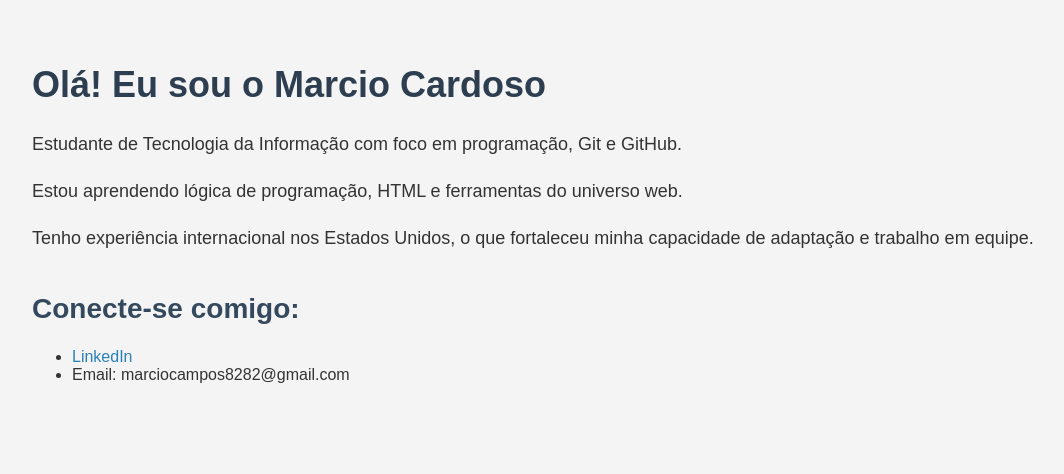
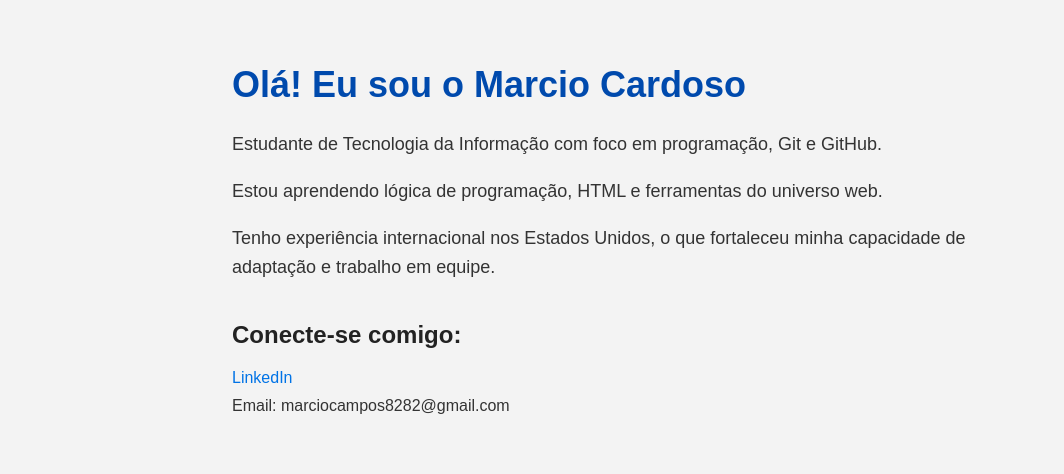
Before and after one commit to Marcio8282/marcio8282-, a plain HTML site: page index.html in a window 1280 px wide. Shown: the whole page, without its empty margins (8-1072 px from the left). Drawn offline with Linux system fonts and the light colour scheme.

Commit message:
Update style.css

```diff
--- a/style.css
+++ b/style.css
@@ -1,19 +1,19 @@
 body {
   font-family: Arial, sans-serif;
-  background-color: #f4f4f4;
+  background-color: #f3f3f3;
   color: #333;
-  margin: 0;
   padding: 40px;
+  max-width: 800px;
+  margin: auto;
 }
 
 h1 {
-  color: #2c3e50;
+  color: #004aad;
   font-size: 36px;
 }
 
 h2 {
-  color: #34495e;
-  font-size: 28px;
+  color: #222;
   margin-top: 40px;
 }
 
@@ -22,8 +22,17 @@ p {
   line-height: 1.6;
 }
 
+ul {
+  list-style: none;
+  padding: 0;
+}
+
+li {
+  margin: 10px 0;
+}
+
 a {
-  color: #2980b9;
+  color: #0073e6;
   text-decoration: none;
 }
 
```
